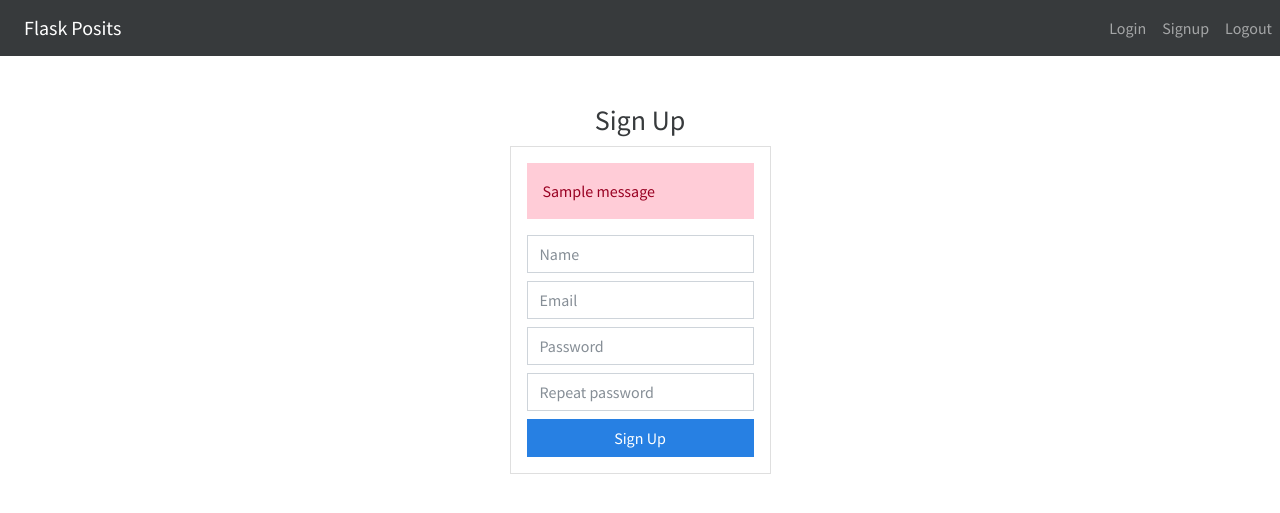
After one commit to luis575497/flask-posits, a Flask app: page /signup in a window 1280 px wide. The commit adds this page. Shown: the top 513 px of the page. Run offline with Flask 2, Linux system fonts and the light colour scheme; tables that the repository leaves empty hold one stand-in row (values such as "Sample post"); one stand-in notice (Sample message) is shown; some libraries are stand-ins or nearby versions.

Commit message:
Eliminado archivo database, models y signin.html, documentar cada funcion del proyecto

```diff
--- a/postit/__init__.py
+++ b/postit/__init__.py
@@ -2,29 +2,37 @@ from flask import Flask
 from flask_sqlalchemy import SQLAlchemy
 import click
 from flask.cli import with_appcontext
+from flask_login import LoginManager
 
 db = SQLAlchemy()
+login_manager = LoginManager()
 
 @click.command('init-db')
 @with_appcontext
 def init_db_command():
-    """Create Database Tables"""
+    """Crear las tablas de la base de datos"""
     db.drop_all()
+    click.echo("Borrando datos anteriores")
     db.create_all()
     click.echo("Base de datos inicializada")
 
 def init_app(app):
+    """Añadir a la aplicación los comandos """
     app.cli.add_command(init_db_command)
 
 
 
 def create_app(test_config=None):
     app = Flask(__name__, instance_relative_config = True)
+
+    # Cargar el archivo de configuracion de la aplicacion
     app.config.from_pyfile('config.py')
 
-    # Iniciar configuracion de base de datos
+    # Iniciar Plugins
     db.init_app(app)
+    login_manager.init_app(app)
     init_app(app)
+
     with app.app_context():
         from . import routes
 
--- a/postit/forms.py
+++ b/postit/forms.py
@@ -1,10 +1,11 @@
 from flask_wtf import FlaskForm
 from wtforms import Form, IntegerField, SelectField, SubmitField, StringField, PasswordField
-from wtforms.validators import Required , DataRequired
+from wtforms.validators import Required , DataRequired, InputRequired, Email, EqualTo, Length
 from wtforms.widgets import TextArea
 
 
 class posit(FlaskForm):
+    """Formulario para la creacion y modificacion de posits"""
     title = StringField("Titulo del Posit",validators=[DataRequired()])
     body = StringField(u'Contenido del Posit', widget=TextArea())
     category = SelectField("Seleccione la categoria",
@@ -23,6 +24,16 @@ class posit(FlaskForm):
     submit = SubmitField("Crear")
 
 class log_form(FlaskForm):
-    email = StringField("Email", validators=[DataRequired()])
-    password = PasswordField("Password", validators=[DataRequired()])
+    """Formulario para iniciar sesión de usuario, se establecen las respectivas validaciones para cada campo"""
+    email = StringField("Email", validators=[DataRequired(),Email(message="Introduzca un correo válido")], render_kw={"placeholder":"Email"})
+    password = PasswordField("Password", validators=[DataRequired()], render_kw={"placeholder":"Password"})
     submit = SubmitField("Login")
+
+
+class signup_form(FlaskForm):
+    """Formulario para crear la cuenta de usuario, se valida cada campo según corresponda el tipo de datos"""
+    name = StringField("Name", validators=[DataRequired()],render_kw={"placeholder": "Name"})
+    email = StringField("Email", validators=[Email(message="Intruduzca un correo valido")], render_kw={"placeholder": "Email"})
+    password = PasswordField("Password", validators=[InputRequired(), Length(min=8,message="La contraseña debe ser de 8 caracteres minimo"), EqualTo('confirm', message="Las contraseñas no coinciden")], render_kw={"placeholder": "Password"})
+    confirm = PasswordField("Repeat password", validators=[InputRequired()], render_kw={"placeholder": "Repeat password"})
+    submit = SubmitField("Sign Up")
--- a/postit/routes.py
+++ b/postit/routes.py
@@ -1,58 +1,73 @@
 from flask import Flask, g , url_for ,render_template, request, redirect, flash
 import datetime
 from werkzeug.security import check_password_hash, generate_password_hash
-from flask_login import LoginManager
+from flask_login import logout_user, login_required, logout_user, current_user, login_user
 from flask import current_app as app
-from .schema import db, Posit
+from .schema import db, Posit, User
+
 
 from . import forms
+from . import login_manager
 
 
 @app.route('/', methods=['GET','POST'])
+@login_required
 def index():
+    """
+    Página principal
+    GET  request - Construye la página en base a los datos del usuario y el formulario definido para la creación de posits
+                   Envía los datos del formulario para crear un nuevo posit a la dirección: /new_posit
+    """
     form = forms.posit()
-    if form.validate_on_submit():
-        title = form.title.data
-    return render_template('index.html',form=form, posits = Posit.query.order_by(Posit.date).all())
 
+    return render_template('index.html',user=current_user.name,form=form, posits = current_user.posits)
 
-@app.route('/new_posit', methods=['GET','POST'])
+@app.route('/new_posit', methods=['POST'])
+@login_required
 def new_posit():
+    """
+    Crear nuevo posit
+
+    POST request - Se crea un posit vinculado al usuario que lo crea
+    """
     form = forms.posit()
-    date_act = datetime.date.today()
-    if request.method == 'POST':
+    if request.method == 'POST' and form.validate_on_submit():
         new_posit = Posit(
                 title = form.title.data,
                 body = form.body.data,
-                date = date_act,
                 category = form.category.data,
-                color = form.color.data
+                color = form.color.data,
+                user = current_user,
                 )
         db.session.add(new_posit)
         db.session.commit()
         flash("Nota creada exitosamente","success")
         return redirect(url_for('index'))
+
     return redirect(url_for('index'))
 
 @app.route('/posit_edit/<id>', methods=['GET','POST'])
+@login_required
 def posit_edit(id):
+    """
+    Editar Posit
+
+    GET  request - Se obtiene el id del posit desde la url y con el id se consulta a la base de datos para obtener todos los datos del posit, posteriormente se renderiza la página con el formulario que tiene los datos del posit
+    POST request - Se validan los campos del formulario del posit, se establecen los nuevos valores para el posit según el id obtenido de la url
+    """
     form = forms.posit()
+    posit = Posit.query.get(id)
 
     if request.method == 'GET':
-        datos = Posit.query.get(id)
-        form.title.data , form.body.data = datos.title , datos.body
+        form.title.data , form.body.data = posit.title , posit.body
         form.category.process_data(datos.category)
-        form.color.process_data(datos.color)
-        return render_template('posit_edit.html',datos=datos, form=form)
+        form.color.process_data(posit.color)
+        return render_template('posit_edit.html', form=form)
 
-    if request.method == 'POST':
-        if form.validate_on_submit():
-            date = datetime.date.today()
-        posit = Posit.query.get(id)
-
+    if request.method == 'POST' and form.validate_on_submit():
+        date = datetime.date.today()
         posit.title = form.title.data
         posit.body = form.body.data
-        posit.date = date
         posit.category = form.category.data
         posit.color = form.color.data
         db.session.commit()
@@ -60,28 +75,86 @@ def posit_edit(id):
         return redirect(url_for('index'))
 
 @app.route('/delete_posit/<id>')
+@login_required
 def delete_posit(id):
+    """
+    Se recibe el id del posit enviado mediante la url y se elimina el posit, para finalmente redirigir a la página principal
+    """
     posit_id = Posit.query.get(id)
     db.session.delete(posit_id)
     db.session.commit()
     flash("Nota eliminada exitosamente","success")
     return redirect(url_for('index'))
 
-"""
-@app.route('/signin',methods=['POST','GET'])
-def signin():
-    if request.method == 'POST':
-        user = request.form['user']
-        password = generate_password_hash(request.form['password'])
-        db.search_user(user,password)
-        return render_template('signin.html')
+@app.route('/signup',methods=['POST','GET'])
+def signup():
+    """
+    Registro de usuario
+
+    GET request sirve la pagina de registro de usuario
+    POST request valida el formulario de registro de usuario
+    """
+    form = forms.signup_form()
+
+    if request.method == 'POST' and form.validate_on_submit():
+        user = User.query.filter_by(email=form.email.data).first()
+        if user == None:
+            password = generate_password_hash(form.password.data)
+            user = User(
+                    name = form.name.data,
+                    password = password,
+                    email = form.email.data
+                    )
+            db.session.add(user)
+            db.session.commit()
+            login_user(user)
+            flash("Usuario creado exitosamente","success")
+            return redirect(url_for('index'))
+        else:
+            flash(f"Ya existe un usuario registrado con el correo: {form.email.data}","error")
+
+
+    return render_template('signup.html', form=form)
+
 
 @app.route('/login', methods=['POST','GET'])
 def login():
+    """
+    Inicio de sesión de usuario
+
+    GET  request - se verifica que si el usuario ya se encuentra con la sesion activa para dirigirlo a la página principal, de no estar logueado se renderiza la página con el formulario de inicio de sesión
+    POST request - se verifica que el formulario tenga los datos correctos, consutla a la base de datos por la existencia de un usuario con el correo electrónico envíado con el usuario y en caso de tener exito se verifica la contraseña. Si la contraseña es correcta se carga al usuario en el LoginManager y se redirige a la página principal
+    """
+    if current_user.is_authenticated:
+        return redirect(url_for('index'))
+
     form = forms.log_form()
-    if request.method == 'POST':
-        user = request.form['user']
-        password = generate_password_hash(request.form['password'])
-        print(user , password)
-        return render_template('login.html',form=form)
-"""
+
+    if request.method == 'POST' and form.validate_on_submit():
+        email = form.email.data
+        password = form.password.data
+        user = User.query.filter_by(email = email).first()
+        if user and check_password_hash(user.password,password):
+            login_user(user)
+            flash(f"Bienvenido {user.name}","success")
+            return redirect(url_for('index'))
+        else:
+            flash("Usuario o Contraseña no válidos","error")
+
+    return render_template('login.html',form=form)
+
+
+@app.route("/logout")
+@login_required
+def logout():
+    """Salir de la sesion de usuario."""
+    logout_user()
+    return redirect(url_for('login'))
+
+@login_manager.user_loader
+def load_user(user_id):
+    """Revisar si el ausuario esta logueado en cada pagina."""
+    if user_id is not None:
+        return User.query.get(user_id)
+
+    return None
--- a/postit/templates/base.html
+++ b/postit/templates/base.html
@@ -15,7 +15,8 @@
            <div class="collapse navbar-collapse" id="navbarNavDropdown">
               <div class="navbar-nav mt-2 mt-lg-0 mr-auto " style="margin-left: auto !important;">
                   <a class="nav-item nav-link" href="/login">Login</a>
-                  <a class="nav-item nav-link" href="/signin">Signin </a>
+                  <a class="nav-item nav-link" href="/signup">Signup </a>
+                  <a class="nav-item nav-link" href="/logout">Logout </a>
               </div>
               </ul>
           </div>
--- a/postit/templates/posit_edit.html
+++ b/postit/templates/posit_edit.html
@@ -6,7 +6,7 @@
   <div class="col-md-6">
   <div class="card card-body">
     <form method="post">
-        {{form.hidden_tag()}}
+        {{ form.csrf_token }}
         {{form.title.label(class="form-label")}}
         {{form.title(class="form-control mt-0")}}
         <br>
--- /dev/null
+++ b/postit/templates/signup.html
@@ -0,0 +1,34 @@
+{% extends 'base.html'%}
+
+{% block content %}
+
+
+<div class="row justify-content-center mt-4">
+  <div class= "col-md-3">
+    <h3 class="text-center title">Sign Up</h3>
+    <div class= "card card-body" >
+
+        <form action="" method="post">
+            {% for error in form.email.errors %} <div class="alert alert-danger" role="alert">{{ error }} </div> {% endfor%}
+            {% for error in form.password.errors %} <div class="alert alert-danger" role="alert"> {{ error }}</div>  {% endfor%}
+            {% with menssages = get_flashed_messages(category_filter=["error"])%}
+                {% if menssages %}
+                    {%- for mens in menssages%}
+                        <div class="alert alert-danger" role="alert">
+                            {{mens}}
+                        </div>
+                    {% endfor %}
+                {% endif %}
+            {% endwith%}
+            {{ form.csrf_token }}
+            {{ form.name(class="form-control mt-2")}}
+            {{ form.email(class="form-control mt-2")}}
+            {{ form.password(class="form-control mt-2")}}
+            {{ form.confirm(class="form-control mt-2")}}
+            {{ form.submit(class="btn btn-primary w-100 mt-2")}}
+        </form>
+    </div>
+  </div>
+</div>
+
+{% endblock %}
```
Also changed, not shown: postit/models.py (deleted, +0 -29 lines), postit/schema.py (+17 -1 lines), postit/templates/index.html (+2 -6 lines), postit/templates/login.html (+19 -7 lines), postit/templates/signin.html (deleted, +0 -13 lines), postit/database.py (deleted).
